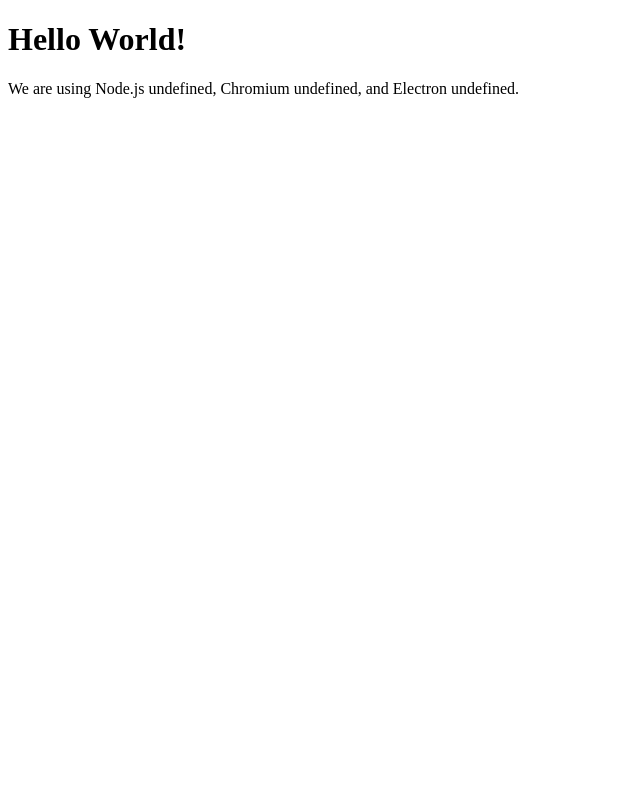
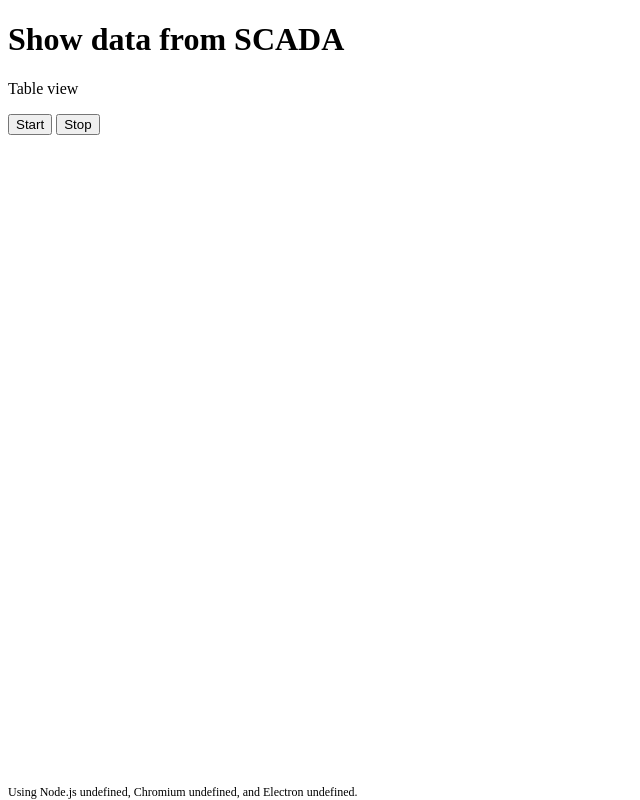
Before and after one commit to pdbq21/AppElectronSQLite, an Electron app: page index.html in a window 800 px wide. Shown: the whole page, without its empty margins (0-640 px from the left). Drawn offline with Linux system fonts and the light colour scheme.

Commit message:
done: run SCADA, added styles

```diff
--- a/index.html
+++ b/index.html
@@ -2,15 +2,21 @@
 <html>
   <head>
     <meta charset="UTF-8">
-    <title>Hello World!</title>
+    <link rel="stylesheet" href="./styles.css"/>
+    <title>Coursework</title>
   </head>
   <body>
-    <h1>Hello World!</h1>
-    <!-- All of the Node.js APIs are available in this renderer process. -->
-    We are using Node.js <script>document.write(process.versions.node)</script>,
-    Chromium <script>document.write(process.versions.chrome)</script>,
-    and Electron <script>document.write(process.versions.electron)</script>.
-
+    <h1>Show data from SCADA</h1>
+    <main>
+      <p>Table view</p>
+      <button>Start</button>
+      <button>Stop</button>
+    </main>
+    <footer>
+      Using Node.js <script>document.write(process.versions.node)</script>,
+      Chromium <script>document.write(process.versions.chrome)</script>,
+      and Electron <script>document.write(process.versions.electron)</script>.
+    </footer>
     <script>
       // You can also require other files to run in this process
       require('./renderer.js')
--- /dev/null
+++ b/styles.css
@@ -0,0 +1,5 @@
+footer{
+    font-size: 12px;
+    position: absolute;
+    bottom: 0;
+}
```
Also changed, not shown: index.js (+13 -2 lines), README.md.
